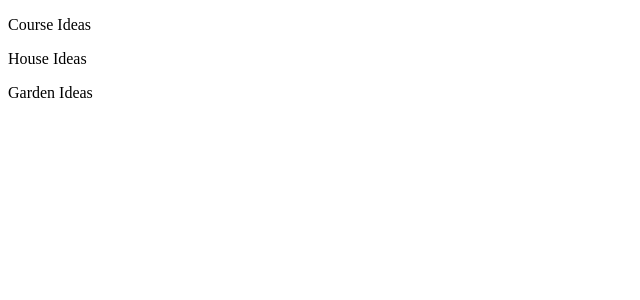
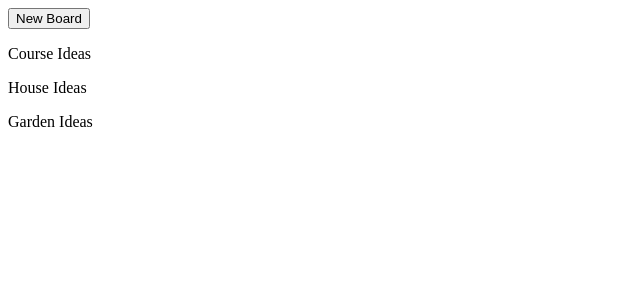
Before and after one commit to NotLindskey/react-notes, a React (Create React App) app: page / in a window 1280 px wide. Shown: the top 300 px of the page, without its empty margins (0-640 px from the left). Built offline with nearby package versions, Linux system fonts and the light colour scheme.

Commit message:
added functionality to create new board on click

```diff
--- a/src/components/pages/Home.js
+++ b/src/components/pages/Home.js
@@ -2,9 +2,19 @@ import React from 'react';
 import BoardPreview from '../BoardPreview';
 
 class Home extends React.Component {
+  newBoard = () => {
+    const board = {
+      title: 'Trips to take this year',
+      background: '#80ffa',
+      createAt: new Date(),
+    };
+    this.props.createNewBoard(board);
+  };
+
   render() {
     return (
       <div>
+        <button onClick={this.newBoard}>New Board</button>
         {Object.keys(this.props.boards).map((key) => (
           <BoardPreview key={key} board={this.props.boards[key]} />
         ))}
```
